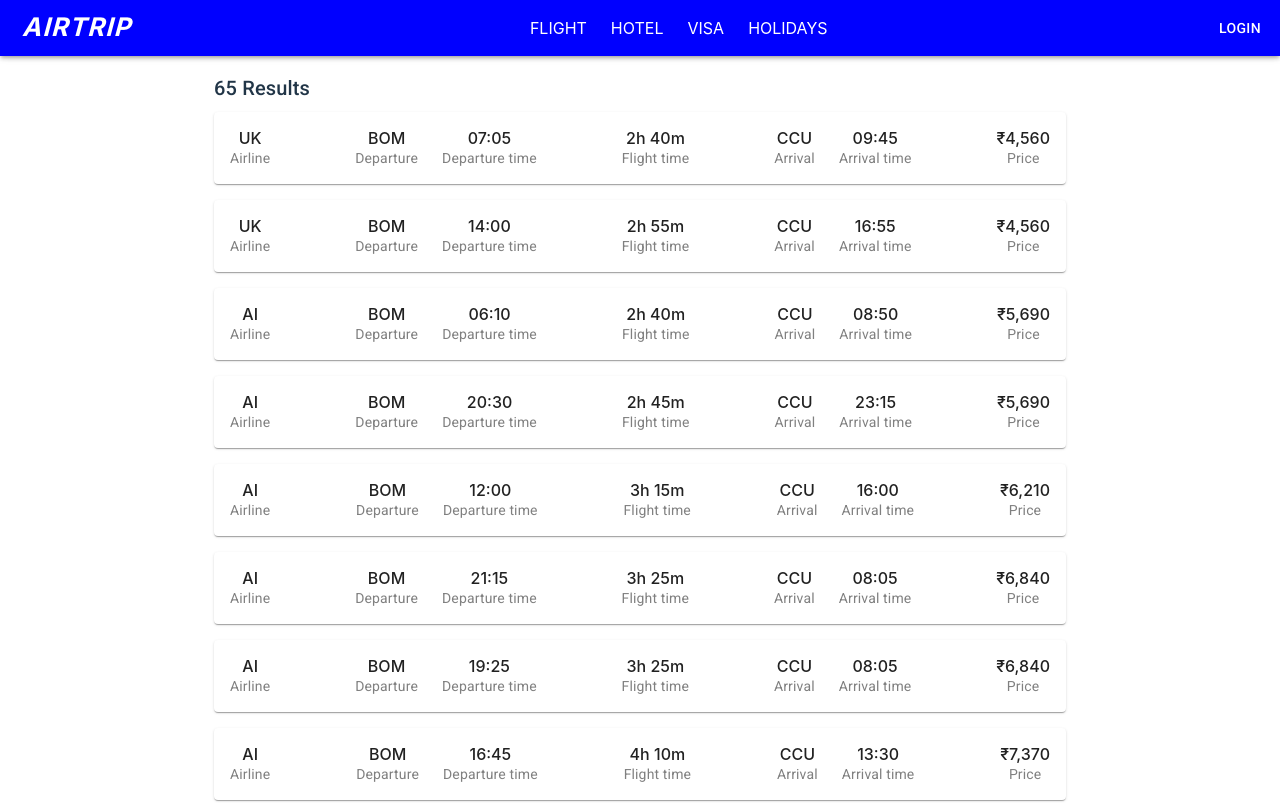
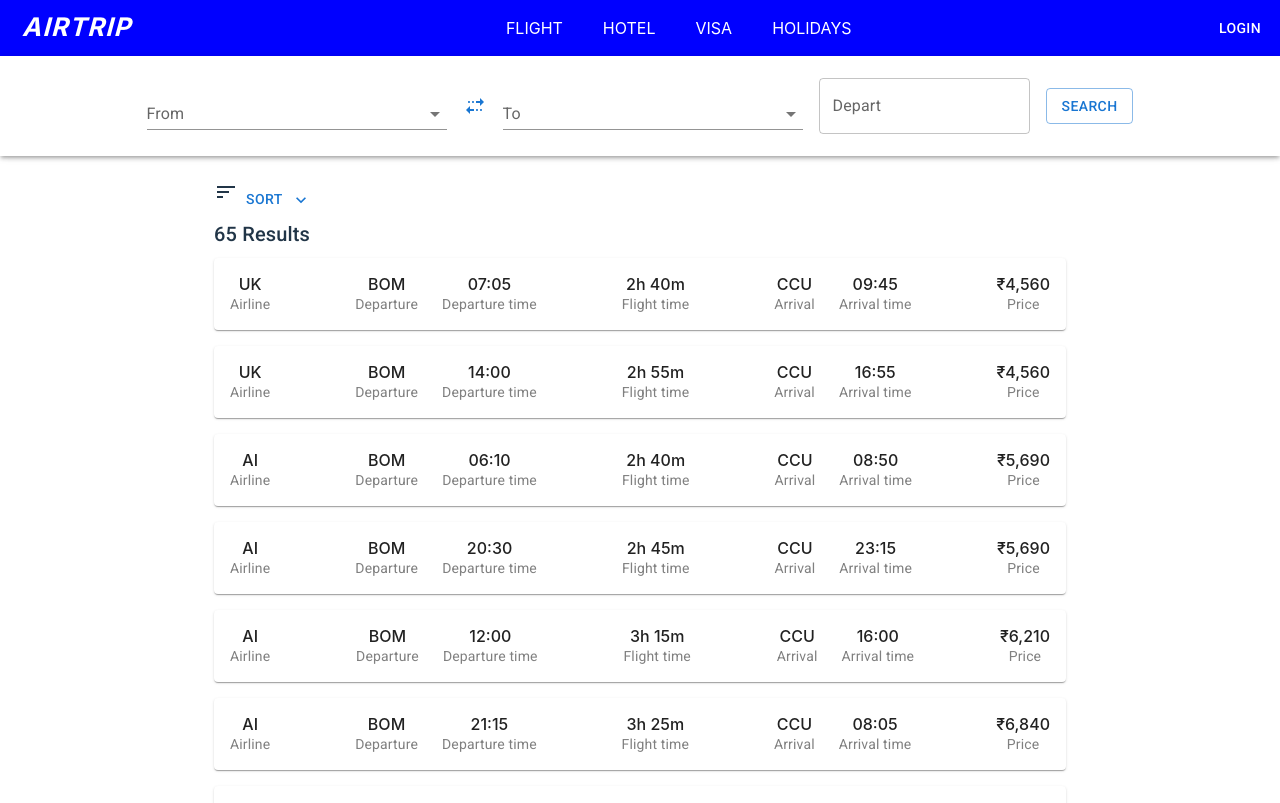
Before and after one commit to shubham11602152/Airtrip, a React (Vite) app: page / in a window 1280 px wide. Shown: the top 803 px of the page. Built offline with nearby package versions, Linux system fonts and the light colour scheme.

Commit message:
[Feat] : Developed sticky Filter Bar UI

```diff
--- a/package.json
+++ b/package.json
@@ -11,7 +11,10 @@
   "dependencies": {
     "@emotion/react": "^11.10.6",
     "@emotion/styled": "^11.10.6",
+    "@mui/icons-material": "^5.11.16",
     "@mui/material": "^5.12.0",
+    "@mui/x-date-pickers": "^6.3.0",
+    "dayjs": "^1.11.7",
     "react": "^18.2.0",
     "react-dom": "^18.2.0"
   },
--- a/src/App.jsx
+++ b/src/App.jsx
@@ -1,12 +1,16 @@
 import "./App.css";
 import Layout from "./common/components/Layout";
 import FlightResultsPage from "./common/components/page/FlightResultsPage";
+import { LocalizationProvider } from "@mui/x-date-pickers";
+import { AdapterDayjs } from "@mui/x-date-pickers/AdapterDayjs";
 
 function App() {
   return (
-    <Layout>
-      <FlightResultsPage />
-    </Layout>
+    <LocalizationProvider dateAdapter={AdapterDayjs}>
+      <Layout>
+        <FlightResultsPage />
+      </Layout>
+    </LocalizationProvider>
   );
 }
 
--- a/src/common/components/Header.jsx
+++ b/src/common/components/Header.jsx
@@ -34,7 +34,7 @@
           direction={"row"}
           justifyContent={"space-between"}
           alignItems={"center"}
-          gap={3}
+          gap={5}
           sx={{ display: { xs: "none", sm: "inherit" } }}
         >
           <StyledLink underline="hover" className={classes["nav-link"]}>
--- a/src/common/components/Layout.jsx
+++ b/src/common/components/Layout.jsx
@@ -6,9 +6,7 @@
   return (
     <>
       <Header />
-      <main style={{ marginTop: "16px", minHeight: "calc(100vh - 72px)" }}>
-        {children}
-      </main>
+      <main style={{ minHeight: "calc(100vh - 72px)" }}>{children}</main>
       <Footer />
     </>
   );
--- /dev/null
+++ b/src/common/components/page/FilterBar.jsx
@@ -0,0 +1,63 @@
+import {
+  Autocomplete,
+  Paper,
+  Stack,
+  TextField,
+  Button,
+  Container,
+} from "@mui/material";
+import React from "react";
+import MultipleStopIcon from "@mui/icons-material/MultipleStop";
+import { DatePicker } from "@mui/x-date-pickers";
+
+const top100Films = [{ label: "Mumbai, IN" }, { label: "Chandigarh, IN" }];
+
+export default function FilterBar() {
+  return (
+    <Paper
+      elevation={3}
+      sx={{
+        position: "sticky",
+        top: 56,
+        borderRadius: 0,
+        zIndex: 1300,
+      }}
+    >
+      <Container maxWidth="lg">
+        <Stack
+          width="100%"
+          height={100}
+          direction="row"
+          padding={2}
+          alignItems="center"
+          justifyContent="center"
+          gap={2}
+        >
+          <Autocomplete
+            disablePortal
+            id="combo-box-demo"
+            options={top100Films}
+            sx={{ width: 300 }}
+            renderInput={(params) => (
+              <TextField {...params} label="From" variant="standard" />
+            )}
+          />
+          <MultipleStopIcon color="primary" />
+          <Autocomplete
+            disablePortal
+            id="combo-box-demo"
+            options={top100Films}
+            sx={{ width: 300 }}
+            renderInput={(params) => (
+              <TextField {...params} label="To" variant="standard" />
+            )}
+          />
+          <DatePicker label="Depart" />
+          <Button variant="outlined" color="primary">
+            Search
+          </Button>
+        </Stack>
+      </Container>
+    </Paper>
+  );
+}
--- a/src/common/components/page/FlightResultsPage.jsx
+++ b/src/common/components/page/FlightResultsPage.jsx
@@ -3,6 +3,8 @@
 import ResultCard from "../ui/ResultCard";
 import { Container, Stack, Typography } from "@mui/material";
 import Loader from "../ui/Loader";
+import SortBar from "./SortBar";
+import FilterBar from "./FilterBar";
 
 export default function FlightResultsPage() {
   const [data, setData] = useState([]);
@@ -36,6 +38,7 @@
       <Container
         maxWidth="lg"
         sx={{
+          mt: "24px",
           minHeight: "inherit",
           display: "flex",
           justifyContent: "center",
@@ -48,7 +51,10 @@
   }
 
   return (
-    <Container maxWidth="md">
+    <>
+      <FilterBar />
+      <Container maxWidth="md" sx={{ mt: "24px" }}>
+        <SortBar />
         <Typography variant="h6" marginBottom={1}>
           {data.length} Results
         </Typography>
@@ -58,5 +64,6 @@
           })}
         </Stack>
       </Container>
+    </>
   );
 }
--- /dev/null
+++ b/src/common/components/page/SortBar.jsx
@@ -0,0 +1,62 @@
+import React, { useState } from "react";
+import Menu from "@mui/material/Menu";
+import Button from "@mui/material/Button";
+import MenuItem from "@mui/material/MenuItem";
+import Typography from "@mui/material/Typography";
+import SortIcon from "@mui/icons-material/Sort";
+import KeyboardArrowDownIcon from "@mui/icons-material/KeyboardArrowDown";
+import KeyboardArrowUpIcon from "@mui/icons-material/KeyboardArrowUp";
+
+const sortByOptions = {
+  price: "Low to high",
+  Duration: "Shortest First",
+  Depart: "Earliest First",
+  Arrival: "Earliest First",
+};
+export default function SortBar() {
+  const [anchorEl, setAnchorEl] = useState(null);
+  const open = Boolean(anchorEl);
+
+  const handleClick = (event) => {
+    setAnchorEl(event.currentTarget);
+  };
+  const handleClose = () => {
+    setAnchorEl(null);
+  };
+  const toggleIcon = () => {
+    if (open) return <KeyboardArrowUpIcon />;
+    return <KeyboardArrowDownIcon />;
+  };
+
+  return (
+    <>
+      <SortIcon />
+      <Button
+        onClick={handleClick}
+        variant="text"
+        color="primary"
+        endIcon={toggleIcon()}
+      >
+        Sort
+      </Button>
+      <Menu
+        id=""
+        anchorEl={anchorEl}
+        keepMounted
+        open={open}
+        onClose={handleClose}
+      >
+        {Object.entries(sortByOptions).map(([key, value]) => (
+          <MenuItem key={key} onClick={() => {}}>
+            <Typography variant="body1" color="initial" marginRight={1}>
+              {key}
+            </Typography>
+            <Typography variant="caption" color="text.secondary">
+              {value}
+            </Typography>
+          </MenuItem>
+        ))}
+      </Menu>
+    </>
+  );
+}
```
Also changed, not shown: 2 other files (tests, documents, lock files or other folders). Lines whose indentation alone changed are shown as unchanged.
